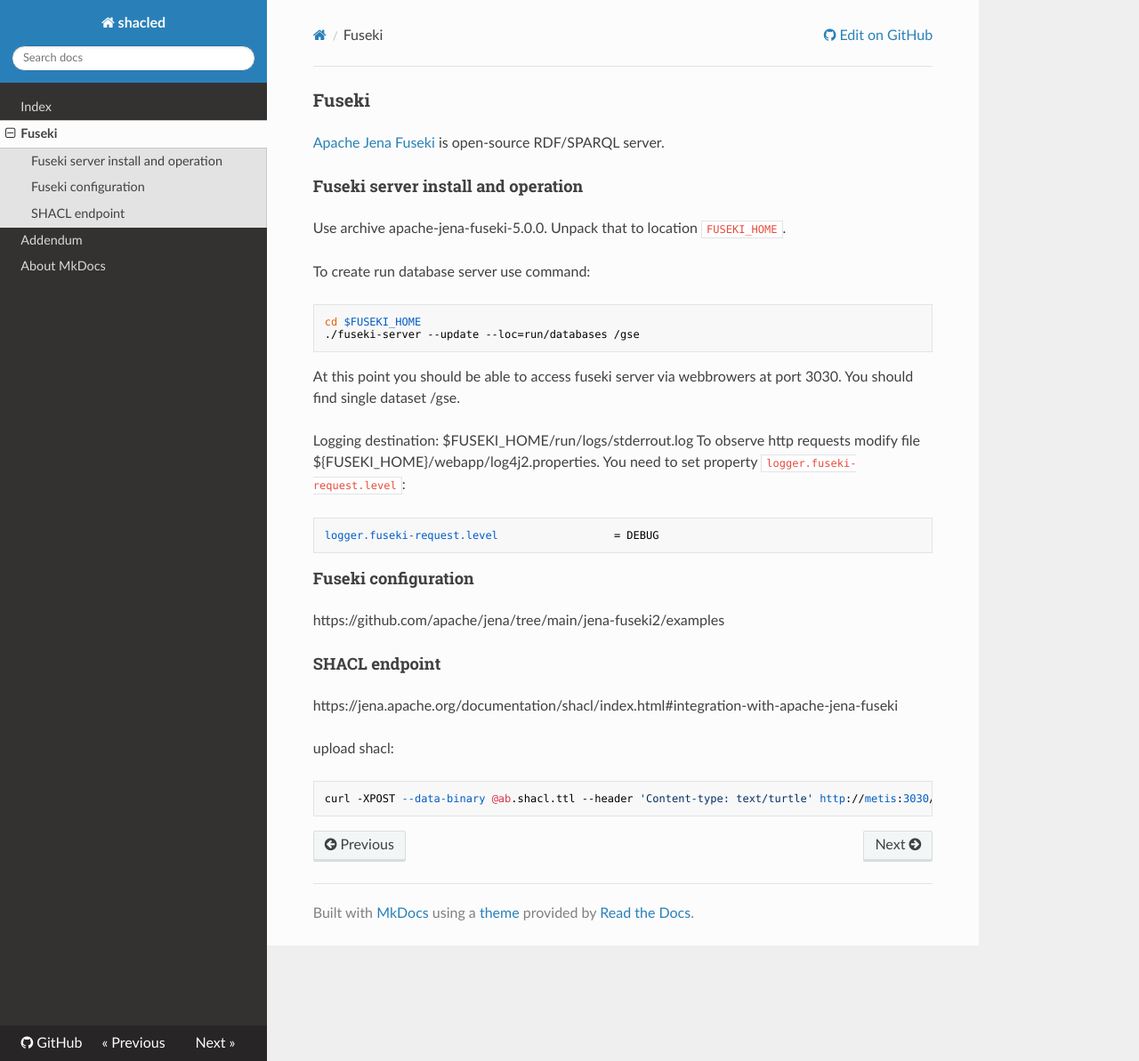
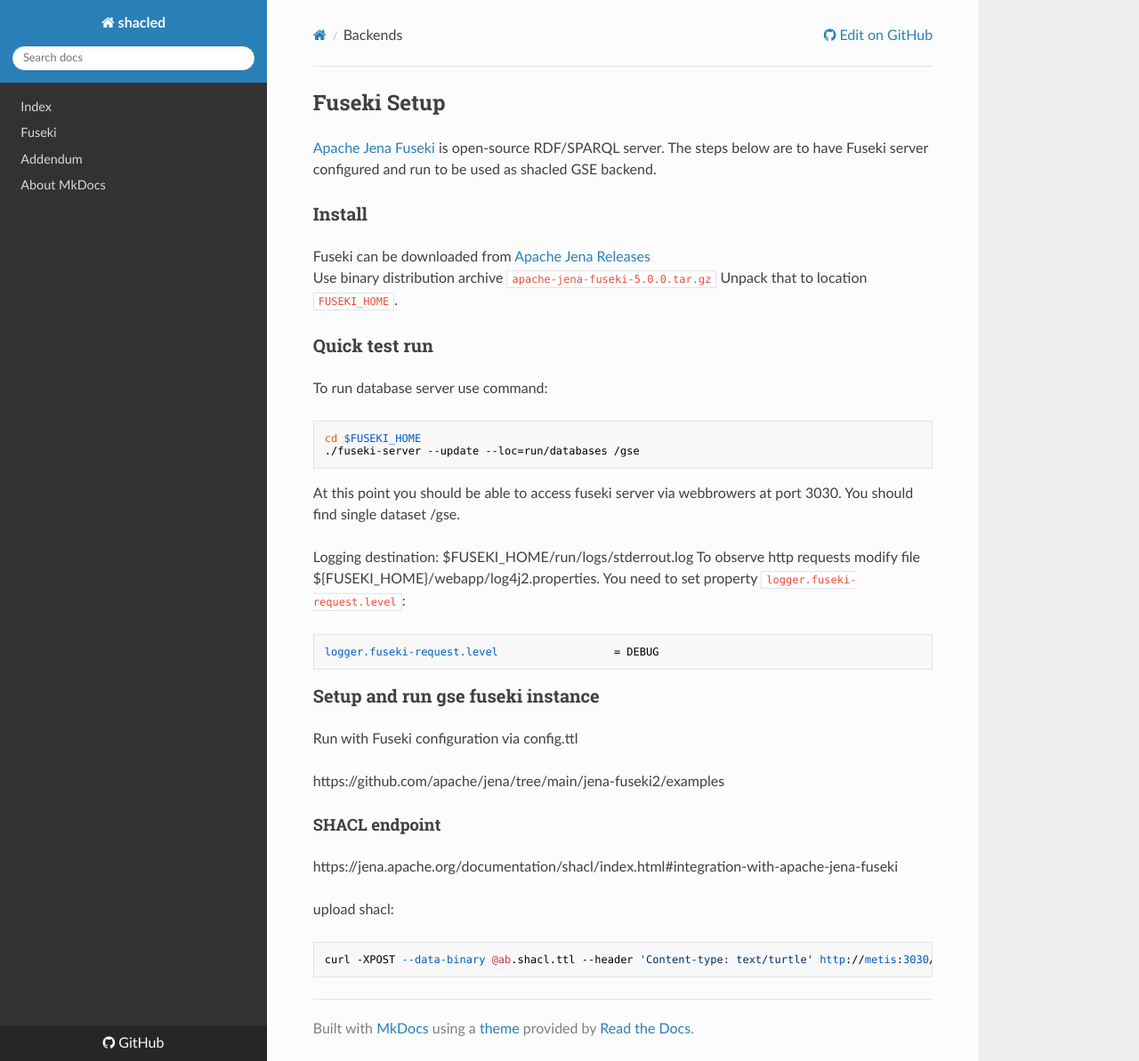
Before and after one commit to GeiselSoftware/kgm, an MkDocs documentation site: the page built from docs/docs/backends.md, in a window 1280 px wide and 1193 px high. Shown: the whole window at 89% size. Built offline with MkDocs 1.6.1, drawn with Linux system fonts in a browser that asks for light colours; nearby versions of some CDN libraries.

Commit message:
changes in doc structure, going to mkdocs-material

````diff
--- a/docs/docs/fuseki.md
+++ b/docs/docs/backends.md
@@ -1,12 +1,15 @@
-## Fuseki
+# Fuseki Setup
 
-[Apache Jena Fuseki](https://jena.apache.org/documentation/fuseki2/) is open-source RDF/SPARQL server.
+[Apache Jena Fuseki](https://jena.apache.org/documentation/fuseki2/) is open-source RDF/SPARQL server. The steps below are to have Fuseki server configured and run to be used as shacled GSE backend.
 
-### Fuseki server install and operation
+## Install
 
-Use archive apache-jena-fuseki-5.0.0. Unpack that to location `FUSEKI_HOME`.
+Fuseki can be downloaded from [Apache Jena Releases](https://jena.apache.org/download/index.cgi)<br/>
+Use binary distribution archive `apache-jena-fuseki-5.0.0.tar.gz` Unpack that to location `FUSEKI_HOME`.
 
-To create run database server use command:
+## Quick test run
+
+To run database server use command:
 
 ```
 cd $FUSEKI_HOME
@@ -22,7 +25,9 @@
 logger.fuseki-request.level                  = DEBUG
 ```
 
-### Fuseki configuration
+## Setup and run gse fuseki instance
+
+Run with Fuseki configuration via config.ttl
 
 https://github.com/apache/jena/tree/main/jena-fuseki2/examples
 
````
Also changed, not shown: docs/docs/index.md (+5 -3 lines).
